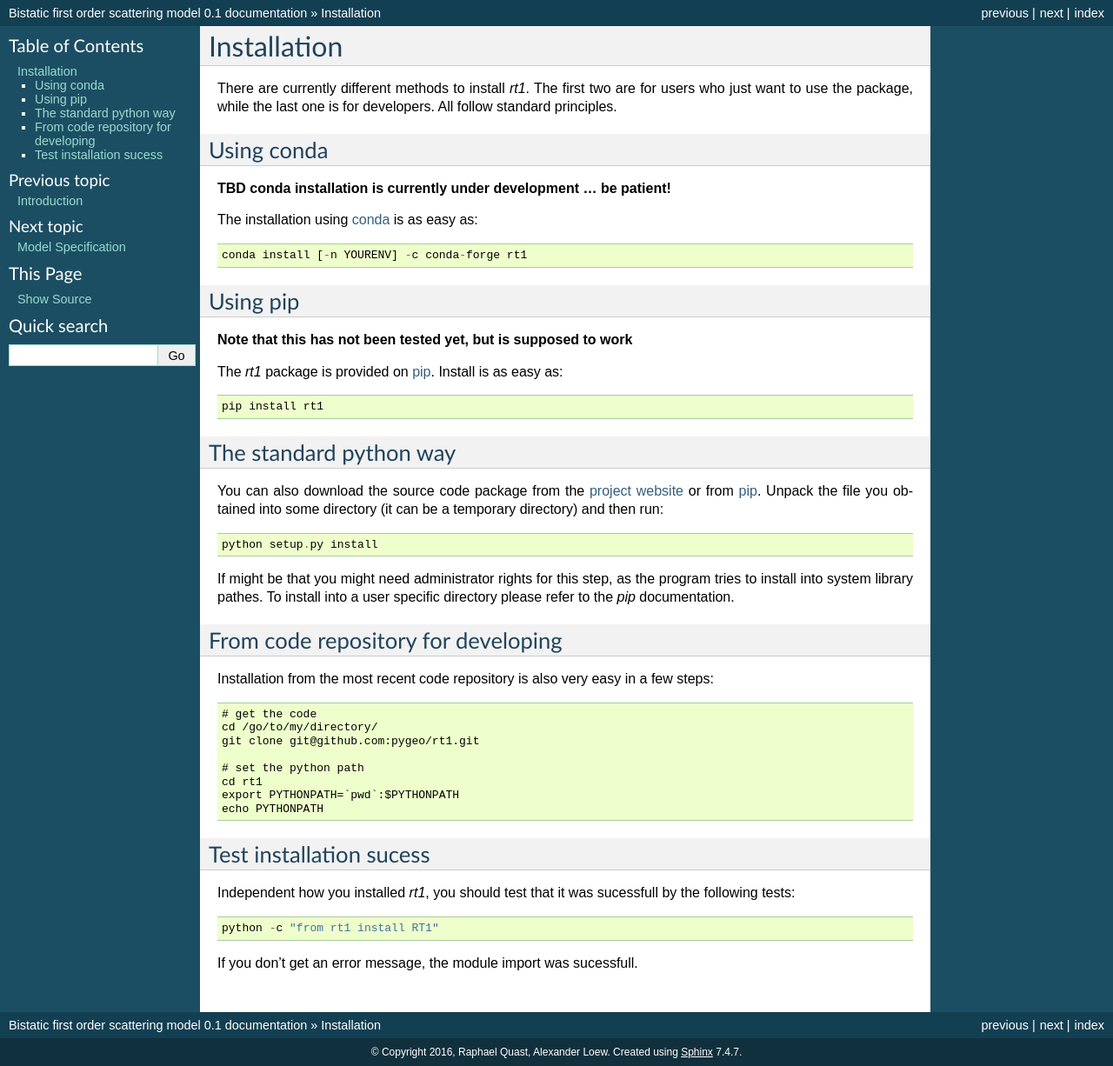
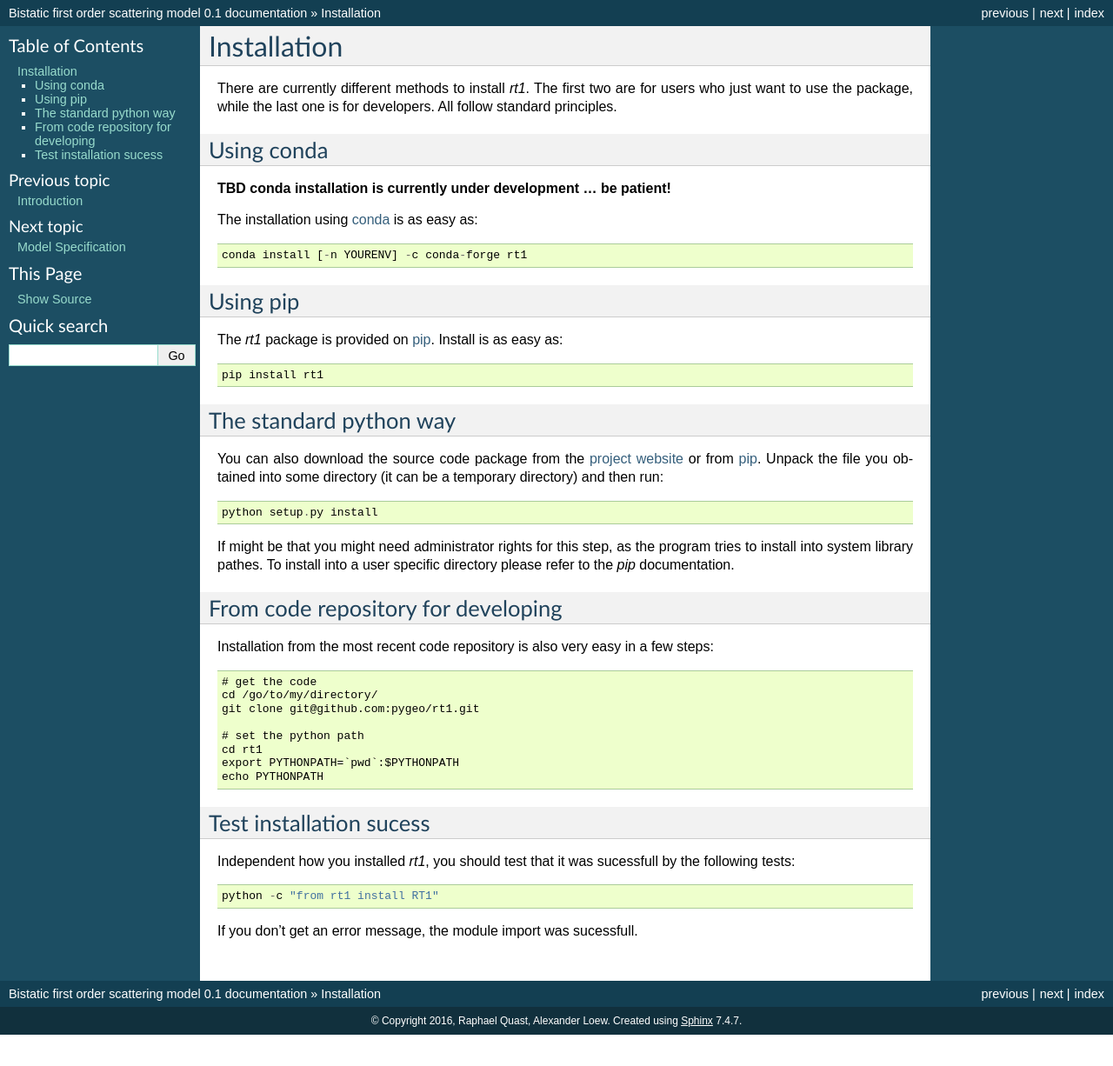
Before and after one commit to TUW-GEO/rt1, a Sphinx documentation site: the page built from doc/installation.rst, in a window 1280 px wide. Shown: the whole page at 87% size. Built offline with Sphinx 7.4.7, drawn with Linux system fonts in a browser that asks for light colours; after the commit the page ends 1190 px from its top, so only the background shows below that.

Commit message:
updated installation doc

```diff
--- a/doc/installation.rst
+++ b/doc/installation.rst
@@ -14,8 +14,6 @@ The installation using `conda <https://conda.io/docs/intro.html>`_ is as easy as
 
 Using pip
 ---------
-
-**Note that this has not been tested yet, but is supposed to work**
 
 The `rt1` package is provided on `pip <https://pypi.python.org/pypi/rt1>`_. Install is as easy as::
 
```
